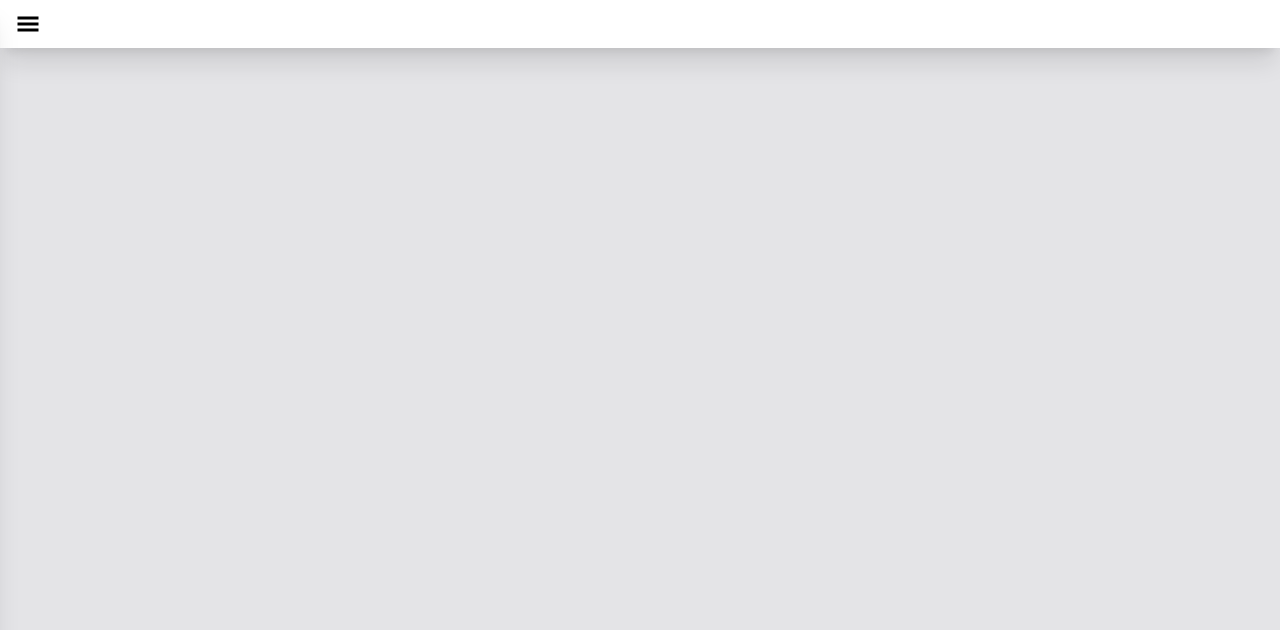
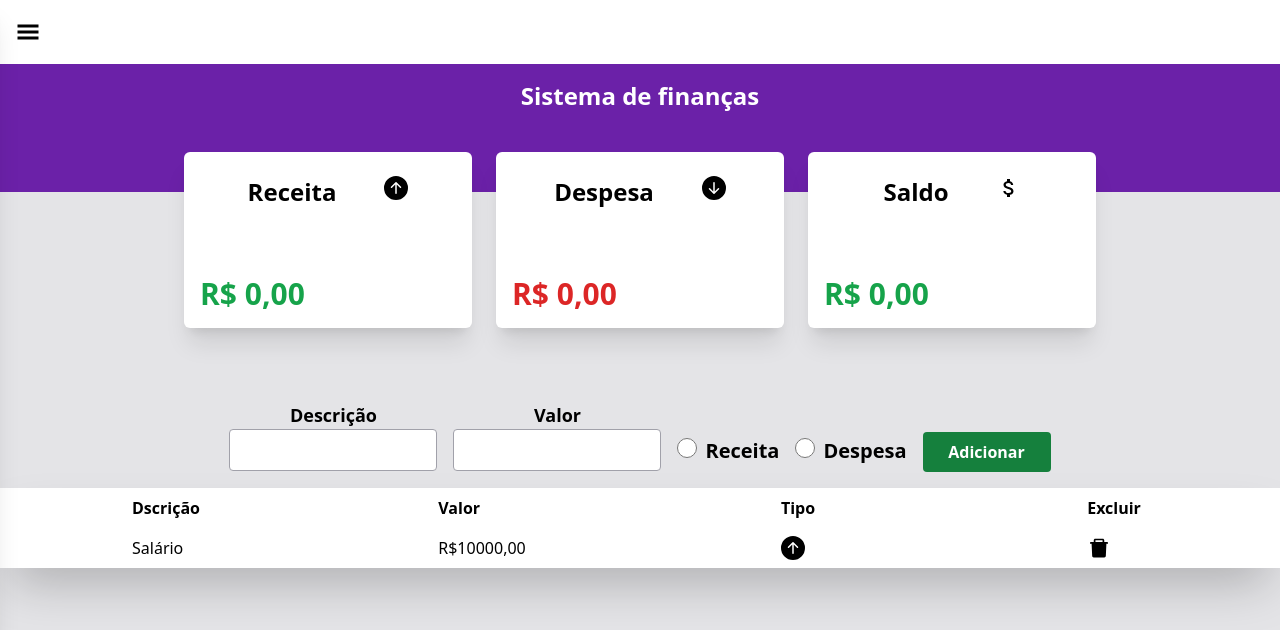
Before and after one commit to jnoirc/finance-web-app, a Next.js app: page / in a window 1280 px wide. Shown: the top 630 px of the page. Built offline with nearby package versions, Linux system fonts and the light colour scheme; no server answers; sample sign-in values are in the browser's storage.

Commit message:
feat: home page ui added

```diff
--- a/src/app/ProtectedRoute.tsx
+++ b/src/app/ProtectedRoute.tsx
@@ -20,7 +20,11 @@ export default function ProtectedRoute({ children }: jsx) {
   }, [user, route]);
 
   if (loading) {
-    <div>Carregando...</div>;
+    return (
+      <div className="h-screen flex items-center justify-center">
+        <p className="text-lg font-bold">Carregando...</p>
+      </div>
+    );
   }
 
   if (!user) {
--- /dev/null
+++ b/src/components/Card.tsx
@@ -0,0 +1,23 @@
+import { CardType } from '@/types/type';
+
+export default function Card({ title, money, icon, colorMoney }: CardType) {
+  const colorStyles = {
+    green: 'text-green-600',
+    red: 'text-red-600',
+  };
+
+  let moneyStyle = '';
+  if (colorMoney in colorStyles) {
+    moneyStyle = `${colorStyles[colorMoney]} text-3xl font-extrabold`;
+  };
+
+  return (
+    <div className="w-72 h-44 bg-white shadow-xl rounded-md relative bottom-16 hover:-translate-y-4 duration-500 ">
+      <div className="flex justify-center gap-12 text-2xl mt-6">
+        <h1 className='font-bold'>{title}</h1>
+        <span className=''>{icon}</span>
+      </div>
+      <div className='absolute bottom-4 left-4'><span className={moneyStyle}>{money}</span></div>
+    </div>
+  );
+}
--- /dev/null
+++ b/src/components/ConfirmModal.tsx
@@ -0,0 +1,39 @@
+'use client';
+import { ConfirmModalType } from '@/types/type';
+import { FaTimes } from 'react-icons/fa';
+const ConfirModal = ({title, message,  onConfirm, onCancel, onCancelX }: ConfirmModalType) => {
+  return (
+    <div className="fixed inset-0 h-screen w-full bg-gray-500 flex items-center justify-center p-2 z-30">
+      <div className="bg-white w-480 h-60 rounded-lg shadow-md relative transition-opacity">
+        <FaTimes
+        onClick={onCancelX}
+        className='absolute right-4 top-4 cursor-pointer text-2xl'/>
+        <h1 className="font-semibold font-zinc-600 text-xl ml-4 mt-4">
+          {title}
+        </h1>
+        <div className="mt-3 mx-auto w-430 bg-red-100 text-red-600 font-medium rounded-md p-2">
+          <p>
+            {message}
+          </p>
+          <span></span>
+        </div>
+        <div className="flex absolute bottom-4 right-5">
+          <button
+            className="bg-green-700 text-white rounded p-2 flex items-center font-medium mr-2 hover:bg-green-600 duration-500"
+            onClick={onCancel}
+          >
+            Cancelar
+          </button>
+          <button
+            className="bg-red-700 hover:bg-red-600 text-white rounded p-2 flex items-center font-medium duration-500"
+            onClick={onConfirm}
+          >
+            Confirmar
+          </button>
+        </div>
+      </div>
+    </div>
+  );
+};
+
+export default ConfirModal;
--- a/src/components/Dashboard.tsx
+++ b/src/components/Dashboard.tsx
@@ -1,11 +1,128 @@
 'use client';
+import { useState } from 'react';
+import Card from './Card';
 import Sidebar from './Sidebar';
+import {
+  BsFillArrowUpCircleFill,
+  BsFillArrowDownCircleFill,
+} from 'react-icons/bs';
+import { MdOutlineAttachMoney } from 'react-icons/md';
+import { InputTwo } from './input';
+import { AiFillDelete } from 'react-icons/ai';
+
 export default function Dashboard() {
+  const [moneyRevenue, setMoneyRevenue] = useState(0);
+  const [moneyExpense, setMoneyExpense] = useState(0);
+  const [moneyBalance, setMoneyBalance] = useState(0);
 
+  const convertMoneyRevenue = moneyRevenue.toLocaleString('pt-BR', {
+    style: 'currency',
+    currency: 'BRL',
+  });
+
+  const convertMoneyExpense = moneyExpense.toLocaleString('pt-BR', {
+    style: 'currency',
+    currency: 'BRL',
+  });
+
+  const convertMoneyBalance = moneyBalance.toLocaleString('pt-BR', {
+    style: 'currency',
+    currency: 'BRL',
+  });
 
   return (
-    <div>
-      <Sidebar />
+    <div className="mb-10">
+      <aside>
+        <Sidebar />
+      </aside>
+
+      <header className="flex">
+        <div className="w-full h-32 bg-purple-800 text-2xl text-white text-center font-bold pt-4">
+          <h1>Sistema de finanças</h1>
+        </div>
+      </header>
+
+      <main>
+        <section className="flex flex-wrap justify-center gap-6 mt-6">
+          <Card
+            title="Receita"
+            icon={<BsFillArrowUpCircleFill />}
+            money={convertMoneyRevenue}
+            colorMoney="green"
+          />
+          <Card
+            title="Despesa"
+            icon={<BsFillArrowDownCircleFill />}
+            money={convertMoneyExpense}
+            colorMoney="red"
+          />
+          <Card
+            title="Saldo"
+            icon={<MdOutlineAttachMoney />}
+            money={convertMoneyBalance}
+            colorMoney="green"
+          />
+        </section>
+        <section className="block text-center lg:flex gap-4 items-center justify-center mt-2 ">
+          <div className="block sm:flex justify-center gap-4">
+            <InputTwo title="Descrição" type="text" />
+            <InputTwo title="Valor" type="number" />
+          </div>
+          <div className="mt-8">
+            <input
+              id="radioRevenue"
+              className="w-5 h-5 cursor-pointer"
+              type="radio"
+              name="option"
+            />
+            <label
+              className="text-xl font-bold ml-2 cursor-pointer"
+              htmlFor="radioRevenue"
+            >
+              Receita
+            </label>
+            <input
+              id="radioExpense"
+              className="w-5 h-5 ml-4 cursor-pointer"
+              type="radio"
+              name="option"
+            />
+            <label
+              className="text-xl font-bold ml-2 cursor-pointer"
+              htmlFor="radioExpense"
+            >
+              Despesa
+            </label>
+            <hr className="block sm:hidden" />
+            <button className="text-white bg-green-700 hover:bg-green-600 w-32 p-2 border-none rounded duration-500 font-bold ml-4 mt-6 sm:mt-0 ">
+              Adicionar
+            </button>
+          </div>
+        </section>
+
+        <section className="grid grid-cols-4 place-items-center bg-white shadow-2xl p-2 mt-4">
+          <div>
+            <h2 className='font-bold'>Dscrição</h2>
+            <span className='block mt-4 font-medium'>Salário</span>
+          </div>
+          <div>
+            <h2 className='font-bold'>Valor</h2>
+            <span className='block mt-4 font-medium'>R$10000,00</span>
+          </div>
+          <div>
+            <h2 className='font-bold'>Tipo</h2>
+            <span className='block mt-4'>
+              <BsFillArrowUpCircleFill className='text-2xl'/>
+            </span>
+          </div>
+          <div>
+            <h2 className='font-bold'>Excluir</h2>
+            <span className='block mt-4'>
+              <AiFillDelete className='text-2xl cursor-pointer'/>
+            </span>
+          </div>
+        </section>
+      </main>
     </div>
   );
 }
--- a/src/components/Header.tsx
+++ b/src/components/Header.tsx
@@ -2,7 +2,7 @@ import { HeaderType } from '@/types/type';
 import { GiHamburgerMenu } from 'react-icons/gi';
 export default function Header({ onClick }: HeaderType) {
   return (
-    <header className="h-12 w-full bg-white shadow-xl flex items-center z-10">
+    <header className="h-16 w-full bg-white shadow-xl flex items-center z-10">
       <button className="cursor-pointer ml-4 text-2xl" onClick={onClick}>
         <GiHamburgerMenu />
       </button>
--- a/src/components/Login.tsx
+++ b/src/components/Login.tsx
@@ -30,7 +30,11 @@ export default function Login() {
     console.error('error');
   }
   if (loading) {
-    <p>Processando...</p>;
+    return (
+      <div className="h-screen flex items-center justify-center">
+        <p className="text-lg font-bold">Processando...</p>
+      </div>
+    );
   }
   if (user) {
     route.push('/');
--- a/src/components/Register.tsx
+++ b/src/components/Register.tsx
@@ -25,11 +25,15 @@ export default function Register() {
 
   const [createUserWithEmailAndPassword, user, loading, error] =
     useCreateUserWithEmailAndPassword(auth);
-  if (loading) {
-    <p>Processando...</p>;
-  }
+    if (loading) {
+      return (
+        <div className="h-screen flex items-center justify-center">
+          <p className="text-lg font-bold">Processando...</p>
+        </div>
+      );
+    }
   if (error) {
-    console.error('error');
+    console.error(`Error:`, error);
   }
   if (user) {
     router.push('/login');
--- a/src/components/input.tsx
+++ b/src/components/input.tsx
@@ -1,6 +1,6 @@
 'use client';
 
-import { InputType } from '@/types/type';
+import { InputTwoo, InputType } from '@/types/type';
 import { useState } from 'react';
 import { AiFillEye, AiFillEyeInvisible } from 'react-icons/ai';
 
@@ -26,7 +26,11 @@ export default function Input({
   return (
     <div className="relative">
       <input
-        className={`${error ? 'bg-red-100 focus:border-red-400 border-red-400' : 'bg-white focus:border-purple-600'} rounded border-2 outline-none  p-3 w-72 mb-3 pl-4 duration-300`}
+        className={`${
+          error
+            ? 'bg-red-100 focus:border-red-400 border-red-400'
+            : 'bg-white focus:border-purple-600'
+        } rounded border-2 outline-none  p-3 w-72 mb-3 pl-4 duration-300`}
         type={showPassword ? 'text' : type}
         onFocus={() => setIsFocused(true)}
         onBlur={() => setIsFocused(false)}
@@ -34,9 +38,11 @@ export default function Input({
         onChange={handleInputChange}
       />
       <label
-        className={`${
-          isFocused || inputValue ? '-top-2 text-xs' : 'top-3'
-        } ${error ? 'bg-red-100 text-red-400 font-semibold' : 'bg-white text-zinc-600'} absolute left-4 duration-500 px-1`}
+        className={`${isFocused || inputValue ? '-top-2 text-xs' : 'top-3'} ${
+          error
+            ? 'bg-red-100 text-red-400 font-semibold'
+            : 'bg-white text-zinc-600'
+        } absolute left-4 duration-500 px-1`}
       >
         {label}
       </label>
@@ -56,3 +62,18 @@ export default function Input({
     </div>
   );
 }
+
+export const InputTwo = ({ title, type }: InputTwoo) => {
+  return (
+    <div>
+      <label htmlFor="description" className="block font-bold text-lg mt-2 sm:mt-0">
+        {title}
+      </label>
+      <input
+        id="description"
+        className="border border-zinc-400 rounded focus:border-purple-600 focus:border-2 outline-none w-52 p-2"
+        type={type}
+      />
+    </div>
+  );
+};
--- a/tailwind.config.js
+++ b/tailwind.config.js
@@ -9,6 +9,8 @@ module.exports = {
     extend: {
       width: {
         500: '500px',
+        480: '480px',
+        430: '430px'
       },
       height: {
         480: '480px',
```
Also changed, not shown: src/components/Sidebar.tsx (+50 -7 lines), src/types/type.ts (+22 -1 lines).
